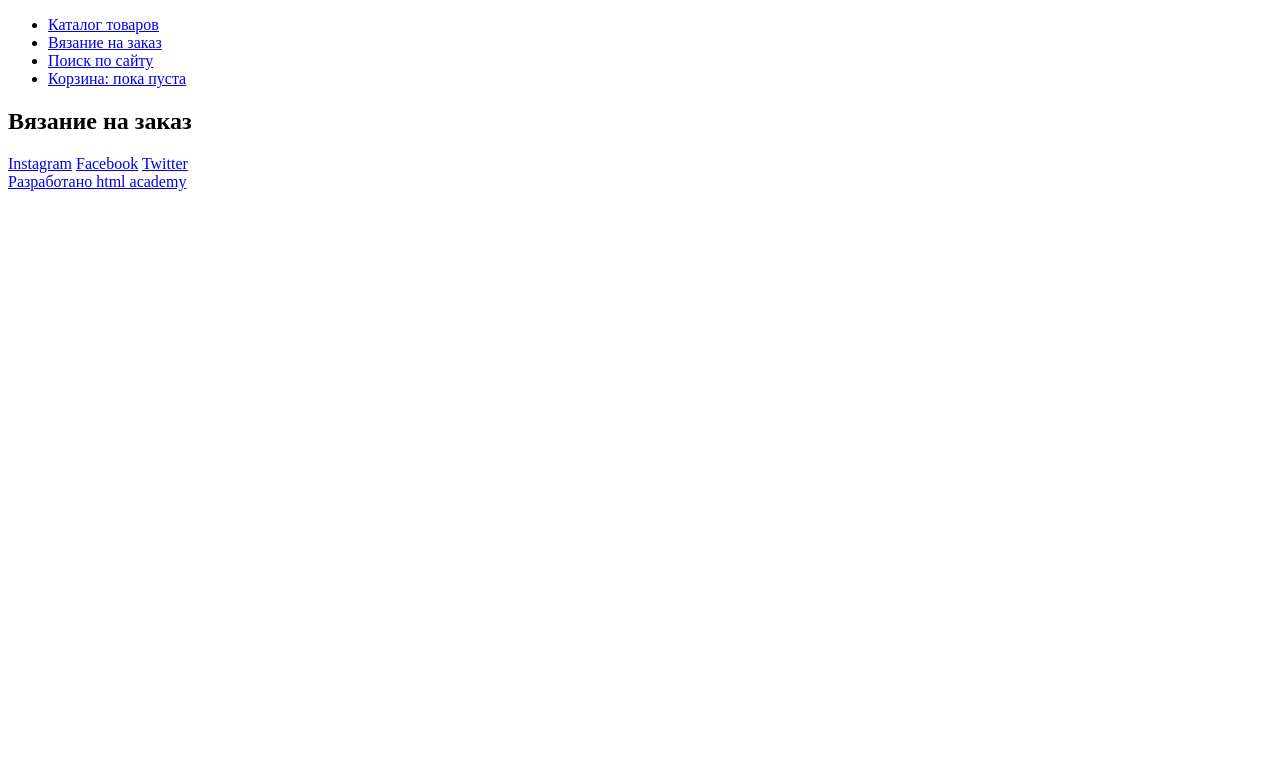
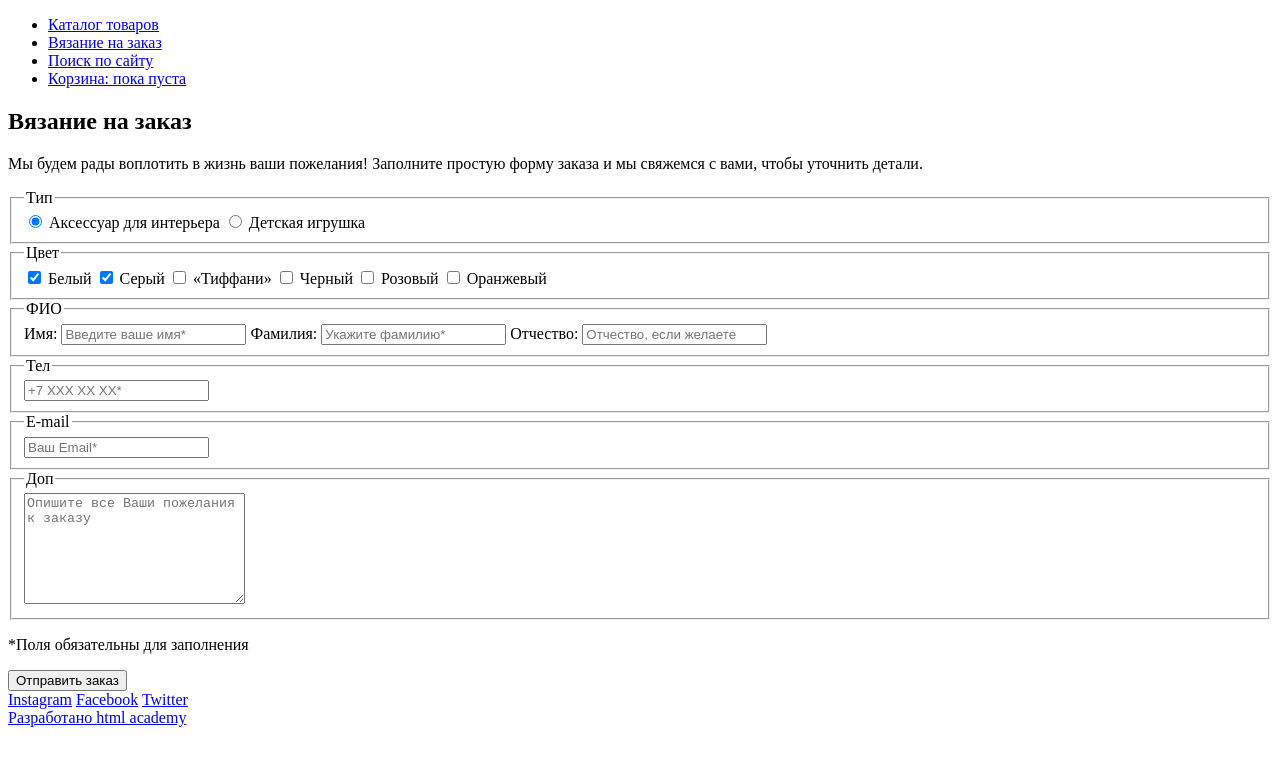
Before and after one commit to dimkaar/254319-mishka, a website: page form.html in a window 1280 px wide. Drawn offline with Linux system fonts and the light colour scheme.

Commit message:
Markup of main block has been ended

```diff
--- a/form.html
+++ b/form.html
@@ -30,7 +30,65 @@
       </div>
     </header>
 
-
+    <main class="form-main">
+      <p class="form-main__text">Мы будем рады воплотить в жизнь ваши пожелания! Заполните простую форму
+        заказа и мы свяжемся с вами, чтобы уточнить детали.</p>
+      <form class="form" action="#">
+        <fieldset class="form__fieldset">
+          <legend class="form__legend">Тип</legend>
+          <label class="form__label">
+            <input class="form__radio" type="radio" name="accessory" value="accessory" checked> Аксессуар для интерьера
+          </label>
+          <label class="form__label">
+            <input class="form__radio" type="radio" name="toy" value="toy"> Детская игрушка
+          </label>
+        </fieldset>
+        <fieldset class="form__fieldset">
+          <legend class="form__legend">Цвет</legend>
+          <label class="form__label">
+            <input class="form__checkbox" type="checkbox" name="white" value="white" checked> Белый
+          </label>
+          <label class="form__label">
+            <input class="form__checkbox" type="checkbox" name="grey" value="grey" checked> Серый
+          </label>
+          <label class="form__label">
+            <input class="form__checkbox" type="checkbox" name="tiffani" value="tiffani"> «Тиффани»
+          </label>
+          <label class="form__label">
+            <input class="form__checkbox" type="checkbox" name="black" value="black"> Черный
+          </label>
+          <label class="form__label">
+            <input class="form__checkbox" type="checkbox" name="pink" value="pink"> Розовый
+          </label>
+          <label class="form__label">
+            <input class="form__checkbox" type="checkbox" name="orange" value="orange"> Оранжевый
+          </label>
+        </fieldset>
+        <fieldset class="form__fieldset">
+          <legend class="form__legend">ФИО</legend>
+          <label class="form__label" for="name">Имя:</label>
+          <input class="form__text" type="text" name="name" id="name" placeholder="Введите ваше имя*">
+          <label class="form__label">Фамилия:</label>
+          <input class="form__text" type="text" name="surname" id="surname" placeholder="Укажите фамилию*">
+          <label class="form__label">Отчество:</label>
+          <input class="form__text" type="text" name="patronymic" id="patronymic" placeholder="Отчество, если желаете">
+        </fieldset>
+        <fieldset class="form__fieldset">
+          <legend class="form__legend">Тел</legend>
+          <input class="form__tel" type="tel" name="tel" placeholder="+7 XXX XX XX*">
+        </fieldset>
+        <fieldset class="form__fieldset">
+          <legend class="form__legend">E-mail</legend>
+          <input class="form__email" type="email" name="email" placeholder="Ваш Email*">
+        </fieldset>
+        <fieldset class="form__fieldset">
+          <legend class="form__legend">Доп</legend>
+          <textarea class="form__textarea" name="extra" cols="25" rows="7" placeholder="Опишите все Ваши пожелания к заказу"></textarea>
+        </fieldset>
+        <p class="form__text">*Поля обязательны для заполнения</p>
+        <button class="text-btn form__btn" type="submit">Отправить заказ</button>
+      </form>
+    </main>
 
     <footer class="main-footer">
       <section class="slim-block slim-block--grey footer-social">
```
